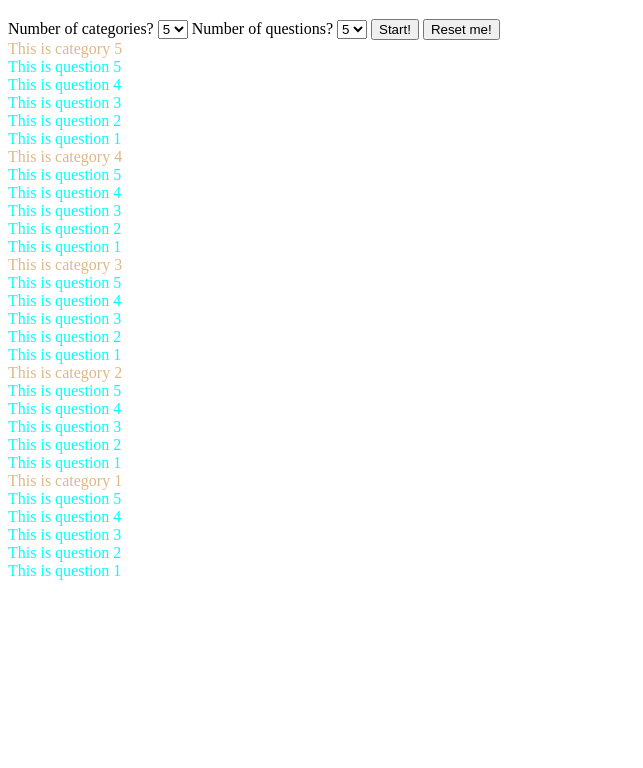
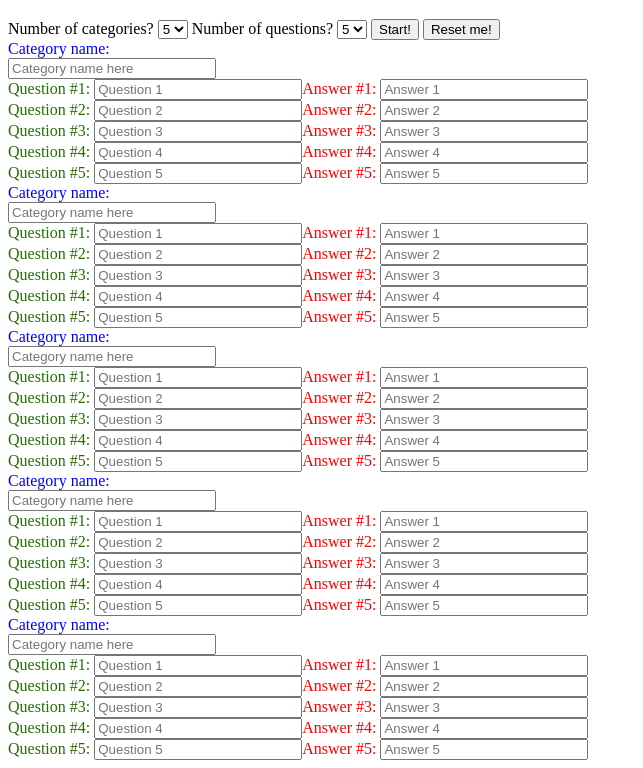
Before and after one commit to ericodes4u/jsjeopardy, a website: page index.html in a window 1280 px wide. Both pictures are taken after a click on the button "Start!". Shown: the part 61-829 px from the top of the page, without its empty margins (0-643 px from the left). Before the commit the page ends 800 px from the top, so only its background shows below. Drawn offline with Linux system fonts and the light colour scheme.

Commit message:
Changed to elements to forms and added listeners on drop downs

```diff
--- a/scripts/script.js
+++ b/scripts/script.js
@@ -1,45 +1,88 @@
+/**
+ * Global Variables
+ */
+var startButton = document.getElementById("startButton");
+var resetButton = document.querySelector('.resetButton');
+var questionsDrop = document.getElementById('questions');
+var categoriesDrop = document.getElementById('categories');
 var questions = document.getElementById("questions").value;
 var categories = document.getElementById("categories").value;
-var startButton = document.getElementById("startButton");
-var resetButton = document.querySelector('.resetButton');
+var freshGame = 0;
 
-function test() {
-    console.log("I'm a little teapot");
-}
-
+/**
+* Event Listeners
+**/
+categoriesDrop.addEventListener('change', getValues);
+questionsDrop.addEventListener('change', getValues);
 startButton.addEventListener("click", createQuestions);
 resetButton.addEventListener("click", refreshPage);
 
+/**
+* Functions
+**/
+function getValues(params) {
+    questions = document.getElementById("questions").value;
+    categories = document.getElementById("categories").value;
+}
+
+function test() {
+    console.log(freshGame);
+    console.log("I'm a little teapot");
+    console.log(questions,categories);
+}
+
 function createQuestions() {
+    if (freshGame == 0) {
+        freshGame = 1;
         let makeCategories = categories;
         let makeQuestions = questions;
         let questionsHere = document.getElementById('questionsHere');
 
         while (makeCategories > 0) {
             makeQuestions = questions;
-
-        var newCat = document.createElement("div");
+            var newCat = document.createElement("form");
+            var catLabel = document.createElement("label");
+            var catInput = document.createElement("input");
             newCat.className = "category";
-        newCat.textContent = `This is category ${makeCategories}`;
-        // console.log(`category: ${makeCategories}`);
+            catInput.className = "input-box"
+            catLabel.textContent = "Category name: ";
+            catInput.placeholder = "Category name here";
+            newCat.appendChild(catLabel);
+            newCat.appendChild(catInput);
+            let questionNumber = 1;
             while (makeQuestions > 0) {
-            var newQue = document.createElement("div");
-            newQue.textContent = `This is question ${makeQuestions}`;
-            newQue.className = "question";
-            questionsHere.appendChild(newCat);
-            newCat.appendChild(newQue);
-            // console.log(`question: ${makeQuestions}`);
+                var queDiv = document.createElement("div");
+                var queLabel = document.createElement("label");
+                var queInput = document.createElement("input");
+                var ansLabel = document.createElement("label");
+                var ansInput = document.createElement("input");
+                queLabel.textContent = `Question #${questionNumber}: `;
+                ansLabel.textContent = `Answer #${questionNumber}: `;
+                queLabel.className = "question";
+                ansLabel.className = "answer";
+                queInput.className = "input-box";
+                ansInput.className = "input-box";
+                queInput.placeholder = `Question ${questionNumber}`;
+                ansInput.placeholder = `Answer ${questionNumber}`;
+                queDiv.appendChild(queLabel);
+                queDiv.appendChild(queInput);
+                queDiv.appendChild(ansLabel);
+                queDiv.appendChild(ansInput);
+                newCat.appendChild(queDiv);
                 makeQuestions--;
+                questionNumber++;
             }
             questionsHere.appendChild(newCat);
             makeCategories--;
             }
+        } else {alert("Please hit the 'Reset me button' to make a new game")}
     }
 
     function refreshPage() {
     // var r = confirm("Are you sure you want to start again from the beginning?")
     // if (r) {
-    //     window.location.reload();
+    //     // put code here after testing
     // }
-window.location.reload();
+        window.location.reload(false);
+        freshGame = 0;
     }
--- a/styles/styles.css
+++ b/styles/styles.css
@@ -2,11 +2,25 @@ h1 {
     color: blueviolet;
 }
 
+#questionsHere {
+    display: flex;
+    flex-flow: column;
+}
 
 .category {
-    color: burlywood;
+    display: flex;
+    flex-flow: column;
+    color: blue;
 }
 
 .question {
-    color: aqua;
+    color: rgb(40, 109, 8);
 }
+
+.answer {
+    color: red;
+}
+
+.input-box {
+    width: 200px;
+}
```
Lines whose indentation alone changed are shown as unchanged.
